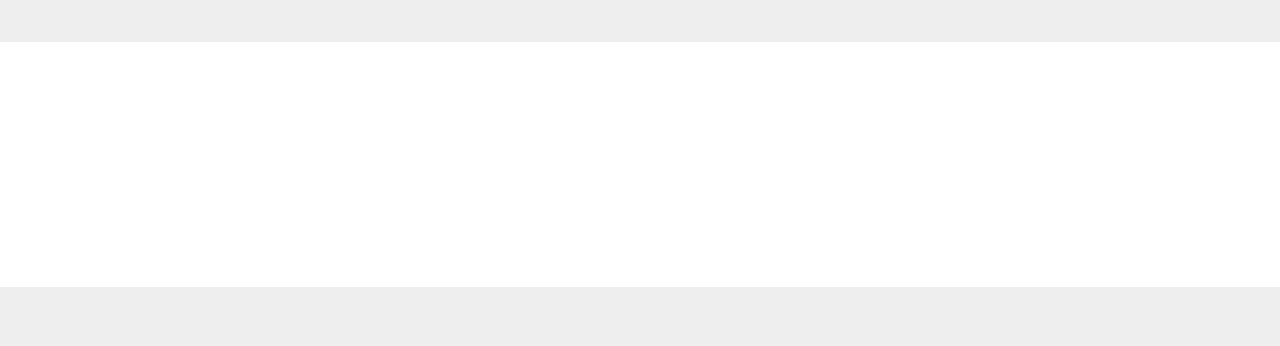
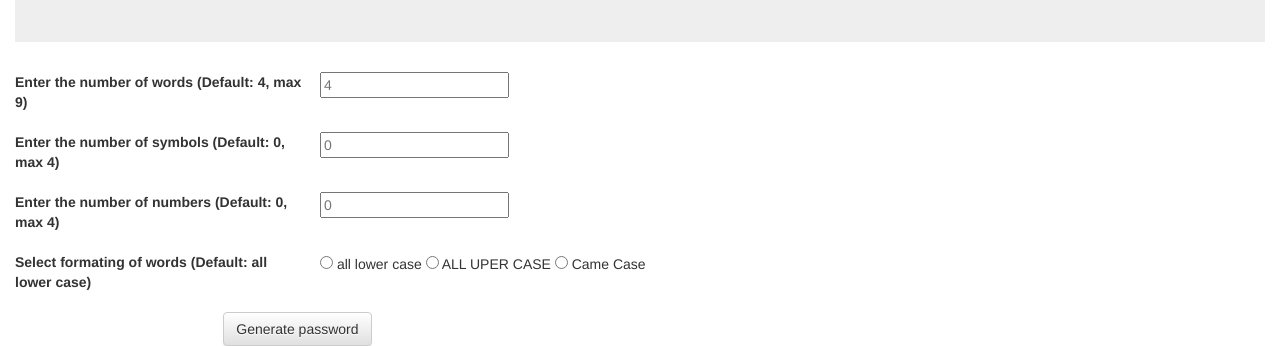
Before and after one commit to ankitagarwal/p2, a PHP site: page / in a window 1280 px wide. Shown: the part 513-859 px from the top of the page. Before the commit the page ends 800 px from the top, so only its background shows below. Run offline with PHP 8.4, Linux system fonts and the light colour scheme.

Commit message:
Add form.php file including the html for the form

```diff
--- /dev/null
+++ b/form.php
@@ -0,0 +1,26 @@
+<div>
+    <form id="xkcdconfig" action="index.php" method="post" class="form-horizontal">
+        <div class="form-group">
+            <label for="wordcount" class="col-sm-3"> Enter the number of words (Default: 4, max 9) </label>
+            <input type="text" name="wordcount" placeholder="4" >
+        </div>
+
+        <div class="form-group">
+            <label for="symbolcount" class="col-sm-3">Enter the number of symbols (Default: 0, max 4) </label>
+            <input type="text" name="symbolcount" placeholder="0" >
+        </div>
+
+        <div class="form-group">
+            <label for="numbercount" class="col-sm-3">Enter the number of numbers (Default: 0, max 4) </label>
+            <input type="text" name="numbercount" placeholder="0" >
+        </div>
+
+        <div class="form-group">
+            <label for="formatting" class="col-sm-3">Select formating of words (Default: all lower case) </label>
+            <input type="radio" name="formatting" value="0"> all lower case
+            <input type="radio" name="formatting" value="1"> ALL UPER CASE
+            <input type="radio" name="formatting" value="2"> Came Case
+        </div>
+
+        <button type="submit" class="btn btn-default col-sm-offset-2">Generate password</button>
+    </form>
--- a/index.php
+++ b/index.php
@@ -13,10 +13,13 @@
     <link rel="stylesheet" href="css/styles.css">
 </head>
 <body>
-    <div class="jumbotron">
-        <h1>XKCD style password generator</h1>
-        <p>This is an simple application that generates XKCD style passwords, based on various configurations.</p>
-        <p><img src="http://imgs.xkcd.com/comics/password_strength.png" class="img-responsive img-rounded" alt="xkcd password generator image"></p>
+    <div class="container-fluid">
+        <div class="jumbotron">
+            <h1>XKCD style password generator</h1>
+            <p>This is an simple application that generates XKCD style passwords, based on various configurations.</p>
+            <p><img src="http://imgs.xkcd.com/comics/password_strength.png" class="img-responsive img-rounded" alt="xkcd password generator image"></p>
+        </div>
+        <?php require('form.php') ?>
     </div>
 </body>
 </html>
```
